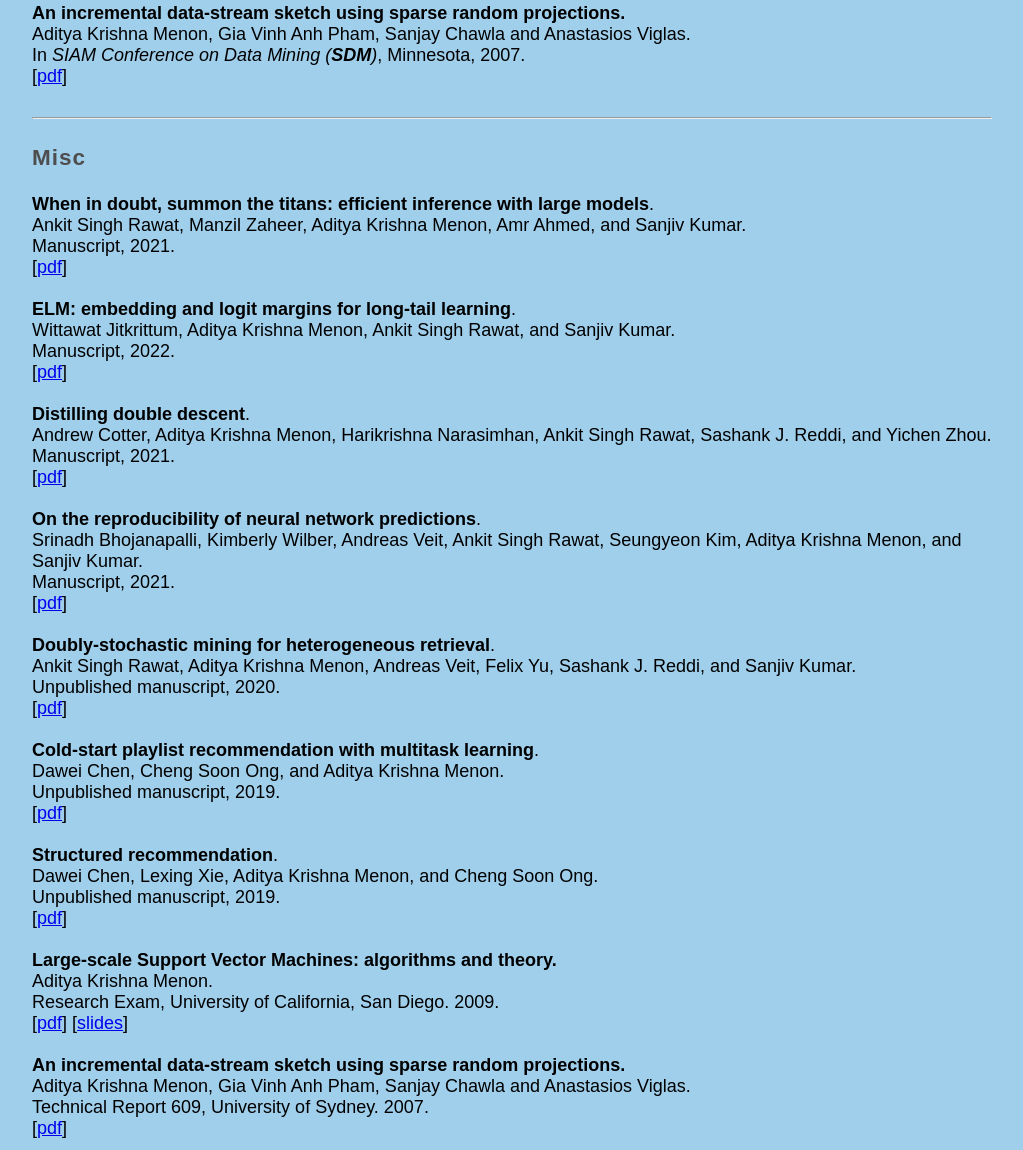
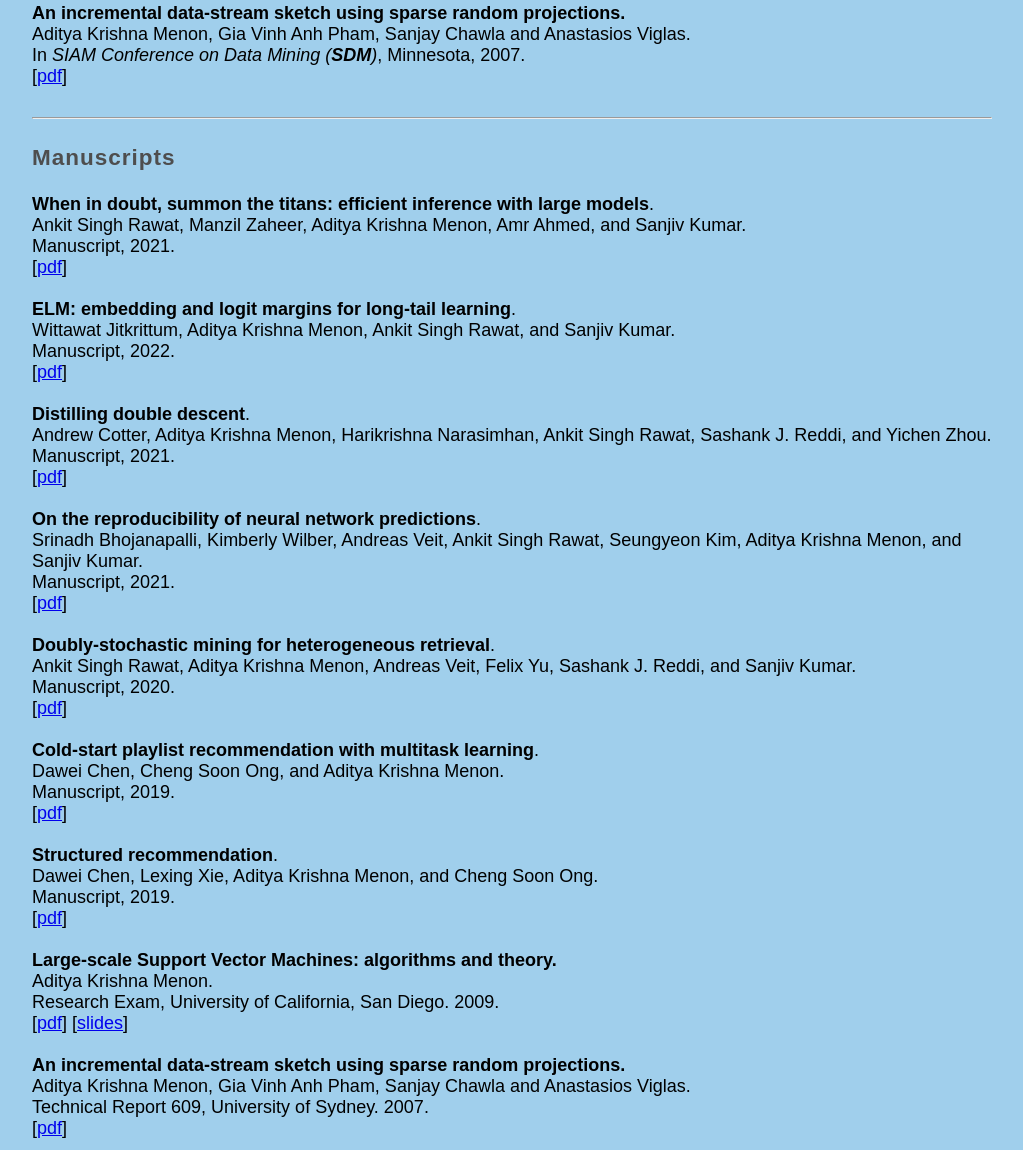
Before and after one commit to akmenon/akmenon.github.io, a plain HTML site: page publications.html in a window 1280 px wide. Shown: the part 9717-10867 px from the top of the page, without its empty margins (128-1151 px from the left). Drawn offline with Linux system fonts and the light colour scheme.

Commit message:
updated resume

```diff
--- a/publications.html
+++ b/publications.html
@@ -827,7 +827,7 @@
 
   <hr>
 
-  <h3>Misc</h3>
+  <h3>Manuscripts</h3>
 
   <li> <strong>When in doubt, summon the titans: efficient inference with large models</strong>.
   <br>
@@ -869,7 +869,7 @@
   <br>
   Ankit Singh Rawat, Aditya Krishna Menon, Andreas Veit, Felix Yu, Sashank J. Reddi, and Sanjiv Kumar.
   <br>
-  Unpublished manuscript, 2020.
+  Manuscript, 2020.
   <br>
   [<a href="https://arxiv.org/pdf/2004.10915">pdf</a>]
   <br><br>
@@ -878,7 +878,7 @@
   <br>
   Dawei Chen, Cheng Soon Ong, and Aditya Krishna Menon.
   <br>
-  Unpublished manuscript, 2019.
+  Manuscript, 2019.
   <br>
   [<a href="https://arxiv.org/pdf/1901.06125">pdf</a>]
   <br><br>
@@ -887,7 +887,7 @@
   <br>
   Dawei Chen, Lexing Xie, Aditya Krishna Menon, and Cheng Soon Ong.
   <br>
-  Unpublished manuscript, 2019.
+  Manuscript, 2019.
   <br>
   [<a href="https://arxiv.org/pdf/1706.09067">pdf</a>]
   <br><br>
```
Also changed, not shown: 2 other files.
